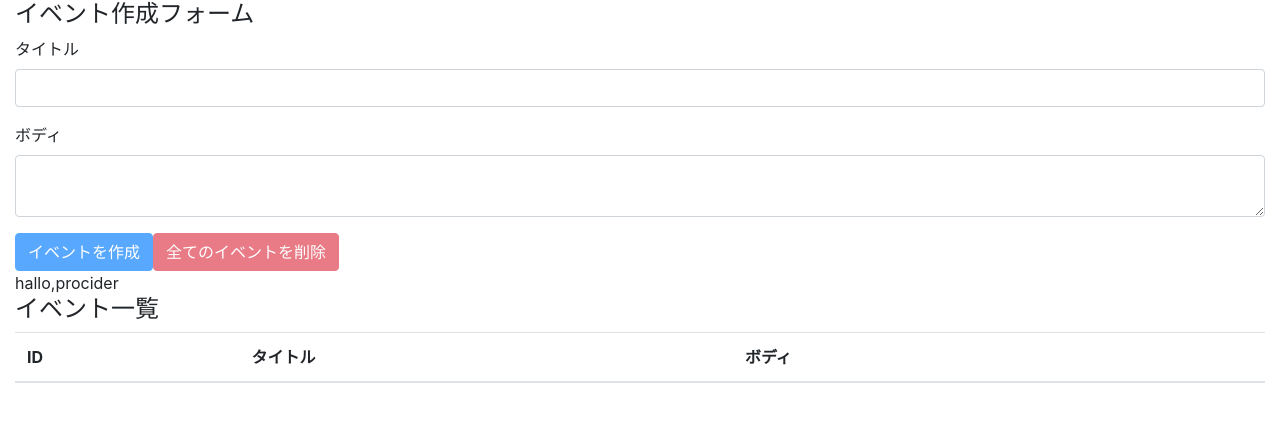
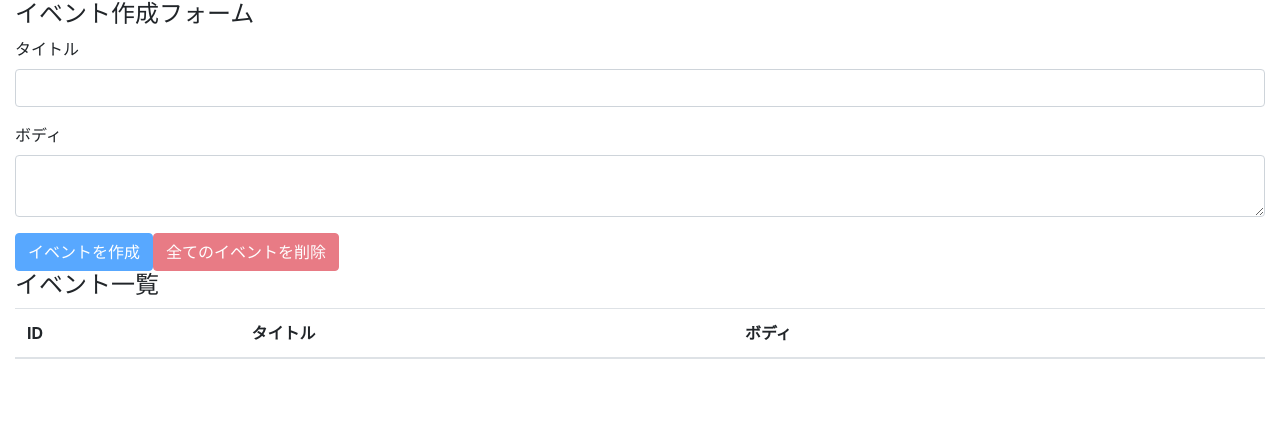
Before and after one commit to Sample-hukurou82/react_hooks_training, a React (Create React App) app: page / in a window 1280 px wide. Shown: the top 422 px of the page. Built offline with nearby package versions, Linux system fonts and the light colour scheme.

Commit message:
Providerからデータを渡しuseContextで受け取りdispatchやstateの受け渡しを整理

```diff
--- a/src/components/App.js
+++ b/src/components/App.js
@@ -8,16 +8,14 @@
 
 import AppContext from "../contexts/AppContext";
 
-console.log({ AppContext });
-
 const App = () => {
   const [state, dispatch] = useReducer(reducer, []);
 
   return (
-    <AppContext.Provider value={"hallo,procider"}>
+    <AppContext.Provider value={{ state, dispatch }}>
       <div className="container-fluid">
-        <EventForm state={state} dispatch={dispatch} />
-        <Events state={state} dispatch={dispatch} />
+        <EventForm />
+        <Events />
       </div>
     </AppContext.Provider>
   );
--- a/src/components/Event.js
+++ b/src/components/Event.js
@@ -1,8 +1,10 @@
-import React from "react";
+import React, { useContext } from "react";
 
 import { DELETE_EVENT } from "../actions";
+import AppContext from "../contexts/AppContext";
 
-const Event = ({ event, dispatch }) => {
+const Event = ({ event }) => {
+  const { dispatch } = useContext(AppContext);
   const id = event.id;
   const handleClickDeleteButton = () => {
     const result = window.confirm(`イベント(id=${id})を削除しますか？`);
--- a/src/components/EventForm.js
+++ b/src/components/EventForm.js
@@ -1,8 +1,11 @@
-import React, { useState } from "react";
+import React, { useState, useContext } from "react";
 
 import { CREATE_EVENT, DELETE_ALL_EVENTS } from "../actions/index";
 
-const EventForm = ({ state, dispatch }) => {
+import AppContext from "../contexts/AppContext";
+
+const EventForm = () => {
+  const { state, dispatch } = useContext(AppContext);
   const [title, setTitle] = useState("");
   const [body, setBody] = useState("");
 
--- a/src/components/Events.js
+++ b/src/components/Events.js
@@ -3,13 +3,11 @@
 import Event from "./Event";
 import AppContext from "../contexts/AppContext";
 
-const Events = ({ state, dispatch }) => {
-  const value = useContext(AppContext);
+const Events = () => {
+  const { state } = useContext(AppContext);
 
   return (
     <>
-      <div>{value}</div>
-
       <h4>イベント一覧</h4>
       <table className="table table-hover">
         <thead>
@@ -22,7 +20,7 @@
         </thead>
         <tbody>
           {state.map((event, index) => (
-            <Event key={index} event={event} dispatch={dispatch} />
+            <Event key={index} event={event} />
           ))}
         </tbody>
       </table>
```
